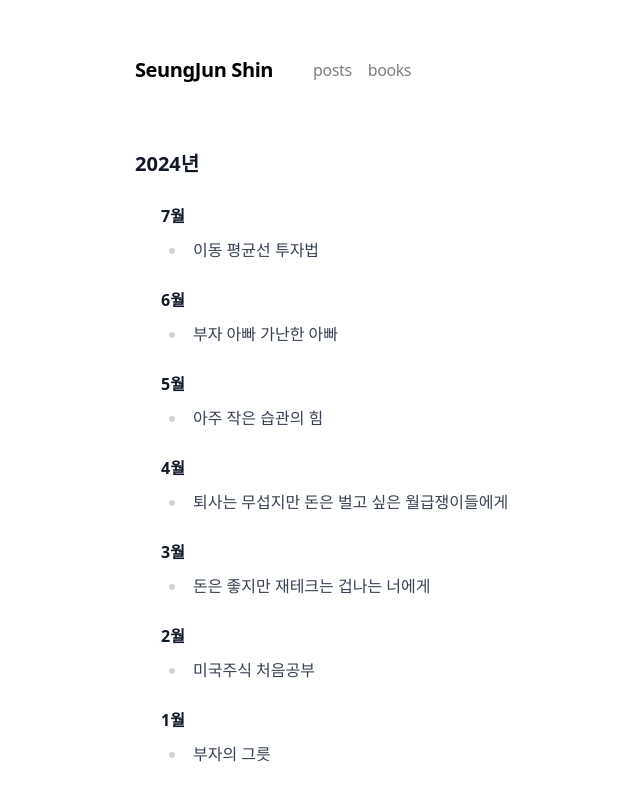
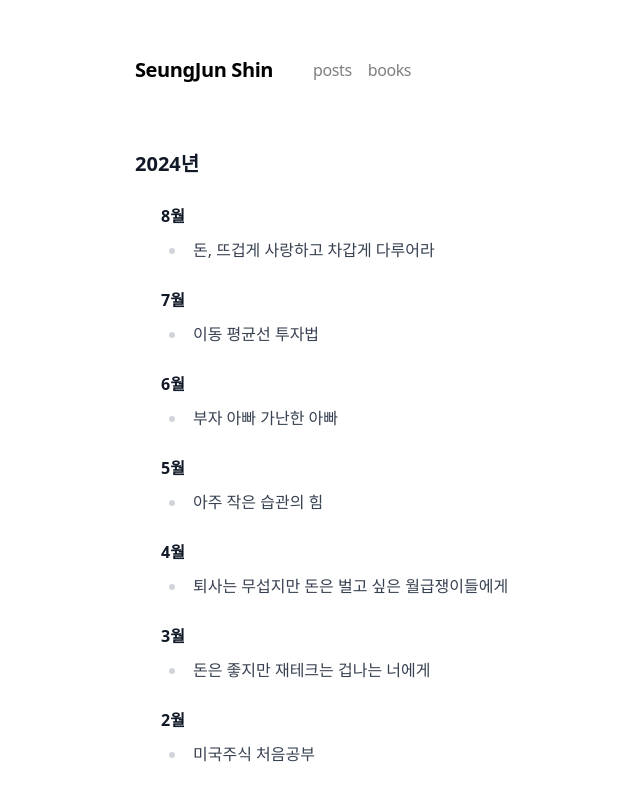
Before and after one commit to metacode22/blog, a Next.js app: page /books in a window 1280 px wide. Shown: the top 794 px of the page, without its empty margins (169-809 px from the left). Built offline with nearby package versions, Linux system fonts and the light colour scheme; no server answers.

Commit message:
feat: 8월에 읽은 책 추가

```diff
--- a/app/books/page.tsx
+++ b/app/books/page.tsx
@@ -3,6 +3,12 @@ export default function BooksPage() {
     <section className='prose dark:prose-invert'>
       <div>
         <h3 className='m-0'>2024년</h3>
+        <ul>
+          <h4>8월</h4>
+          <ul>
+            <li>돈, 뜨겁게 사랑하고 차갑게 다루어라</li>
+          </ul>
+        </ul>
         <ul>
           <h4>7월</h4>
           <ul>
```
Also changed, not shown: 1 other file (tests, documents, lock files or other folders).
